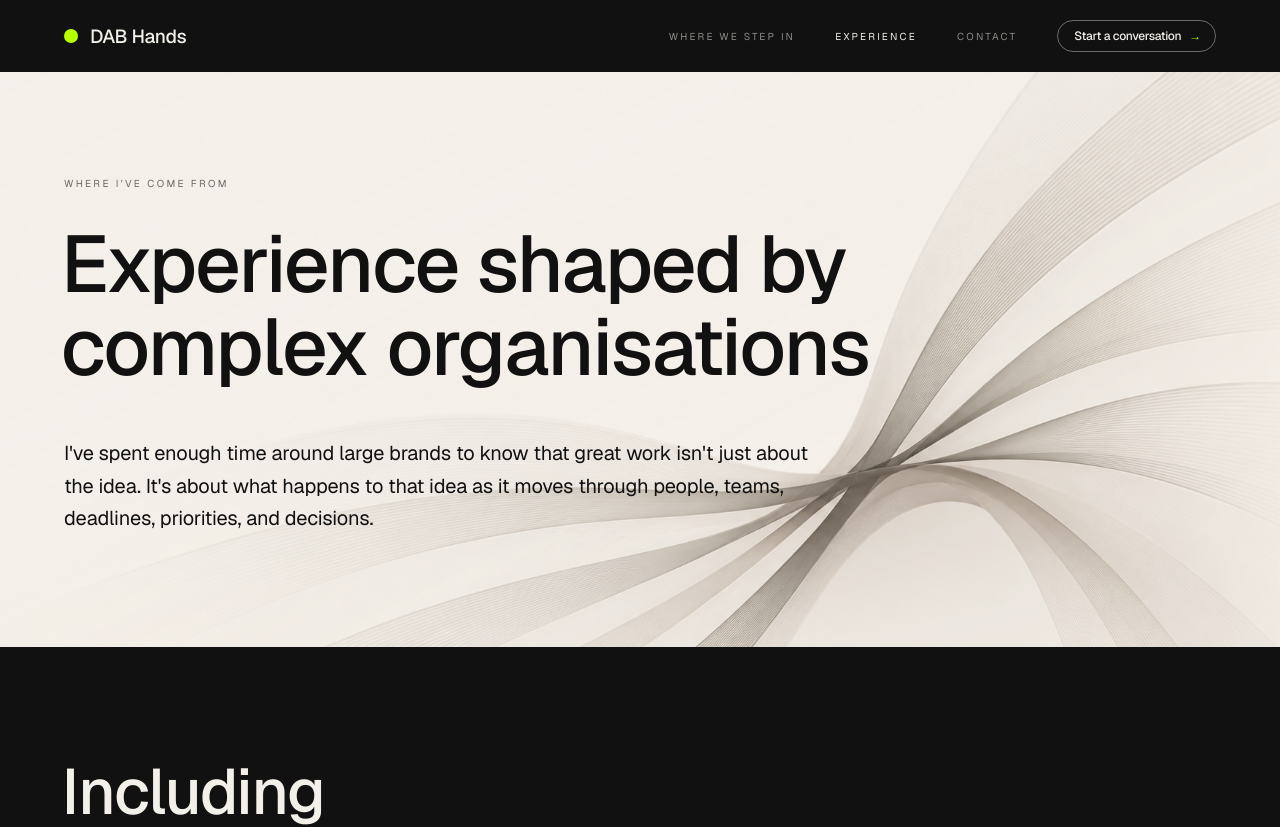
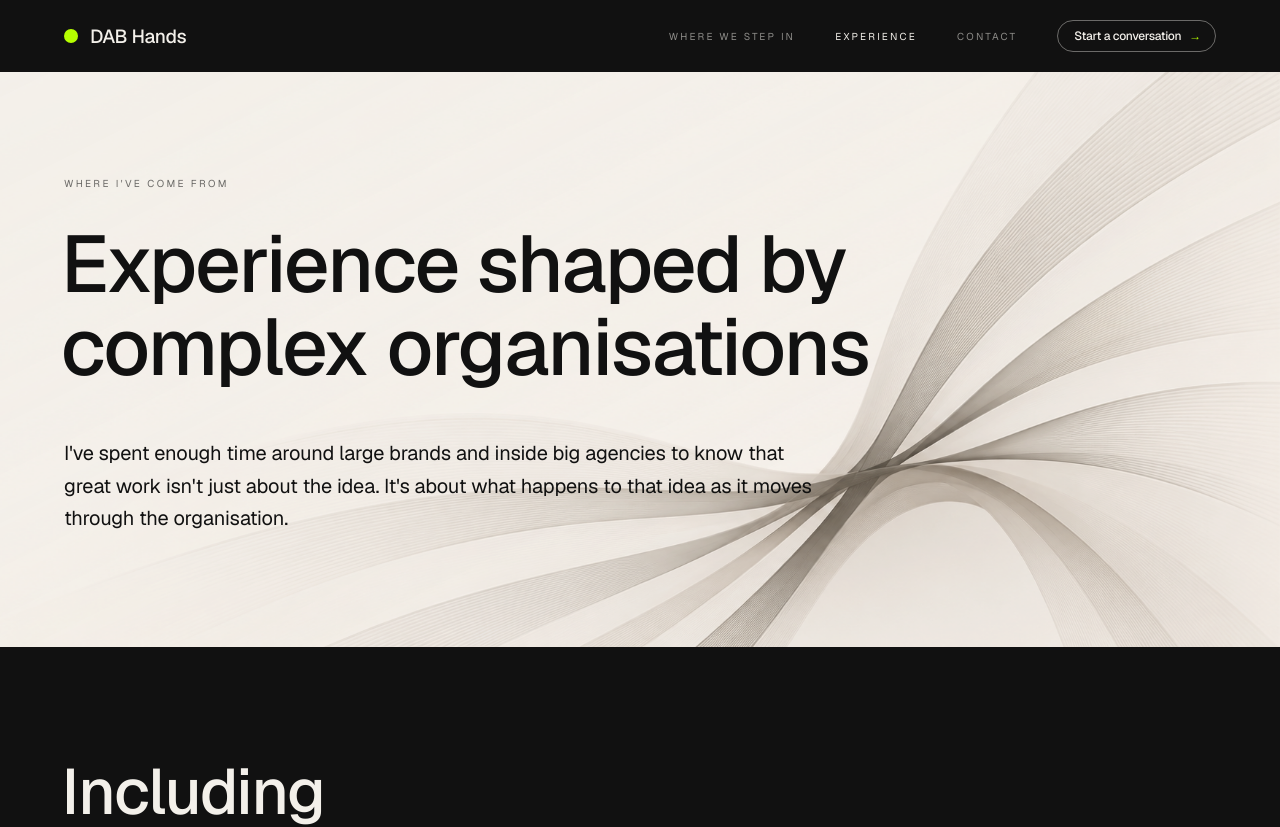
Before and after one commit to darrenbrett-lang/dabhands.delivery, a Next.js app: page /experience in a window 1280 px wide. Shown: the top 827 px of the page. Built offline with nearby package versions, Linux system fonts and the light colour scheme.

Commit message:
Update 'Where I've come from' body copy to mention big agencies

```diff
--- a/pages/experience.tsx
+++ b/pages/experience.tsx
@@ -136,7 +136,7 @@ export default function Experience() {
             </FadeUp>
             <FadeUp delay={0.16}>
               <p className="mt-10 md:mt-12 text-xl text-dab-charcoal leading-relaxed max-w-[58ch]">
-                I've spent enough time around large brands to know that great work isn't just about the idea. It's about what happens to that idea as it moves through people, teams, deadlines, priorities, and decisions.
+                I've spent enough time around large brands and inside big agencies to know that great work isn't just about the idea. It's about what happens to that idea as it moves through the organisation.
               </p>
             </FadeUp>
           </div>
```
